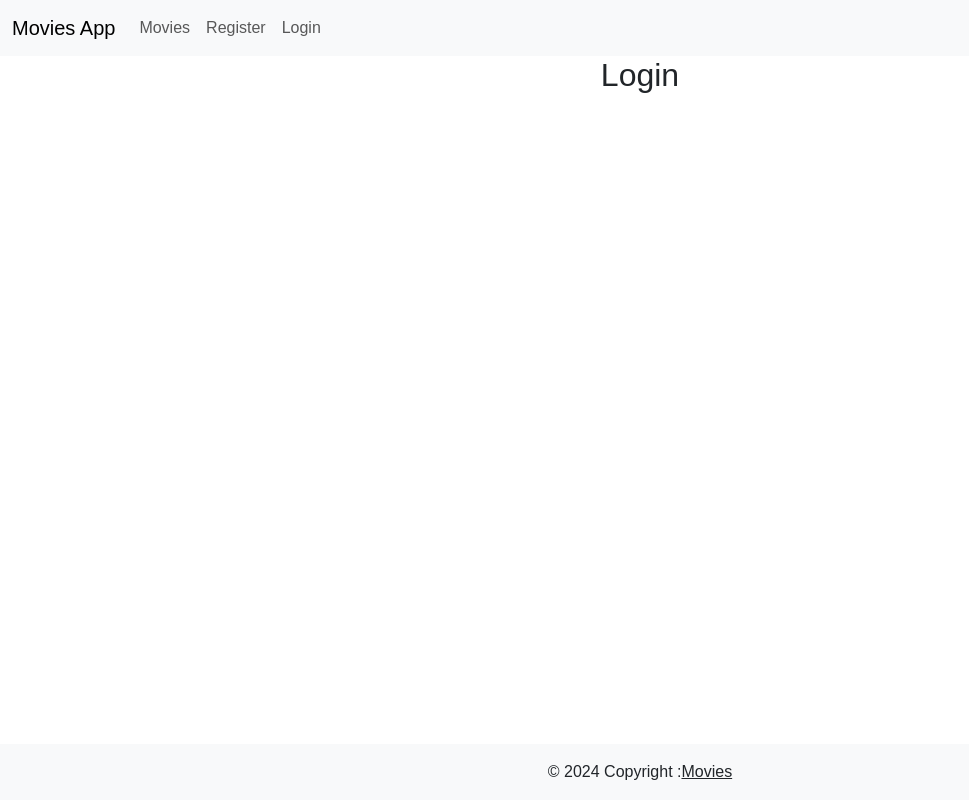
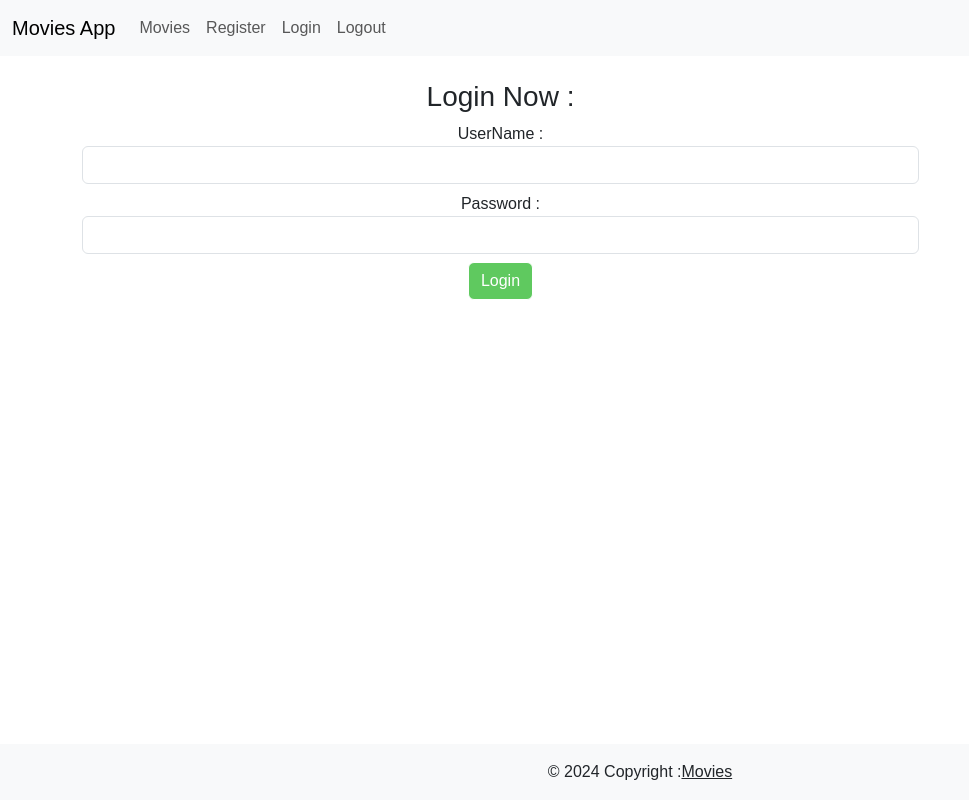
Before and after one commit to mohammedali882001/movies, a React (Create React App) app: page /login in a window 1280 px wide. Shown: the whole page, without its empty margins (0-969 px from the left). Built offline with nearby package versions, Linux system fonts and the light colour scheme; a web font is replaced by a local one.

Commit message:
Login is done

```diff
--- a/src/App.js
+++ b/src/App.js
@@ -7,7 +7,18 @@ import Login from "./Components/Login/Login";
 // import ProtectedRoute from "./Components/ProtectedRoute/ProtectedRoute";
 import { RouterProvider, createBrowserRouter } from "react-router-dom";
 import NotFound from "./Components/NotFound/NotFound";
+import { useState } from "react";
+import { jwtDecode } from "jwt-decode";
+
 function App() {
+
+  const [userData, setUserData] = useState(null);
+  function SaveUserData() {
+    let enecodeToken = localStorage.getItem("userToken");
+    let decodeToken = jwtDecode(enecodeToken);
+    setUserData(decodeToken);
+  }
+
   let routers = createBrowserRouter([
     {
       path: "",
@@ -23,7 +34,7 @@ function App() {
           ),
         },
 
-        { path: "login", element: <Login></Login> },
+        { path: "login", element: <Login SaveUserData={SaveUserData} /> },
 
         { path: "register", element: <Register></Register> },
 
--- a/src/Components/Layout/Layout.jsx
+++ b/src/Components/Layout/Layout.jsx
@@ -3,14 +3,16 @@ import styles from "./Layout.module.css";
 import Navbar from "../Navbar/Navbar";
 import Footer from "../Footer/Footer";
 import { Outlet } from "react-router-dom";
-export default function Layout() {
+
+export default function Layout({userData,setUserData}) {
   return (
     <>
-      <Navbar></Navbar>
-      <div className=" container  ">
-        <Outlet></Outlet>
+    <Navbar userData={userData} setUserData={setUserData} />
+    <div className="container">
+      <Outlet/>
       </div>
-      <Footer></Footer>
+
+     <Footer />
     </>
-  );
+  )
 }
--- a/src/Components/Login/Login.jsx
+++ b/src/Components/Login/Login.jsx
@@ -1,9 +1,122 @@
-import React from "react";
+
+import React, { useState } from "react";
 import styles from "./Login.module.css";
-export default function Login() {
+import { useFormik } from "formik";
+import * as Yup from "yup";
+import axios from "axios";
+import { useNavigate } from "react-router-dom";
+
+export default  function Login({SaveUserData}) {
+  let navigate=useNavigate();
+  const [errorMsg,setErrorMsg]= useState('');
+
+
+  let  HandleLogin = (values) => {
+   axios.post(`http://localhost:34951/api/Account/Login`,values)
+    .then((response) => {
+      if (response.data.isSuccess)
+        {
+      //console.log(response.data.isSuccess);
+
+          localStorage.setItem("userToken", response.data.data.token);
+          SaveUserData();
+          //console.log(response.data);
+          navigate("/");
+        }
+        else{
+          //console.log(response.data.data.value);
+          setErrorMsg(response.data.data.value);
+          //console.log(response.data.data[0].description)
+        }
+    })
+    .catch((err)=>{
+      //setErrorMsg(`${err.response.data.param}: ${err.response.data.msg}`)
+
+    });
+  }
+  //   if(data.message==='success')
+  //   {
+  //     localStorage.setItem('userToken',data.token);
+  //     SaveUserData();
+  //     navigate('/');
+  //   }
+  //   //console.log(values);
+  // };
+
+  let Validation = Yup.object({
+
+
+    userName: Yup.string()
+    .required("User Name is Required")
+    .min(3, "User Name Must Be greater than 3")
+    .max(10, "User Name Must Be less than 10"),
+      // .email("plz enter correct email"),
+      password:  Yup.string()
+      .required("Password is required")
+      .matches(
+        /^(?=.*[A-Za-z])(?=.*\d)(?=.*[@$!%*?&])[A-Za-z\d@$!%*?&]{8,}$/,
+        "The password must be at least 8 characters long and contain at least one alphabet character, one digit, and one special character among @$!%*?&."
+      ),
+
+  });
+
+  let formik = useFormik({
+    initialValues: {
+
+      userName: "",
+      password: "",
+
+    },
+    onSubmit: HandleLogin,
+    validationSchema: Validation,
+  });
   return (
     <>
-      <h2>Login</h2>
+      <div className=" w-75 mx-mx-auto py-4 ">
+        <h3>Login Now : </h3>
+
+        {errorMsg.length>0 ? <div className="alert alert-danger">{errorMsg}</div>:null}
+
+
+        <form onSubmit={formik.handleSubmit}>
+
+          <label htmlFor="userName">UserName : </label>
+          <input
+            type="userName"
+            id="userName"
+            name="userName"
+            value={formik.values.userName}
+            onChange={formik.handleChange}
+            onBlur={formik.handleBlur}
+            className=" form-control mb-2 "
+          ></input>
+          {formik.errors.userName && formik.touched.userName ? (
+            <div className=" alert  alert-danger ">{formik.errors.userName}</div>
+          ) : null}
+
+          <label htmlFor="password">Password : </label>
+          <input
+            type="password"
+            id="password"
+            name="password"
+            value={formik.values.password}
+            onChange={formik.handleChange}
+            onBlur={formik.handleBlur}
+            className=" form-control mb-2 "
+          ></input>
+          {formik.errors.password && formik.touched.password ? (
+            <div className=" alert  alert-danger ">
+              {formik.errors.password}
+            </div>
+          ) : null}
+
+
+          <button disabled={!(formik.isValid && formik.dirty)} type="submit" className=" btn bg-main text-white ">
+            Login
+          </button>
+
+        </form>
+      </div>
     </>
   );
 }
--- a/src/Components/Navbar/Navbar.jsx
+++ b/src/Components/Navbar/Navbar.jsx
@@ -1,6 +1,13 @@
-import { Link } from "react-router-dom";
+import { Link, useNavigate } from "react-router-dom";
 
-const Nav = () => {
+export default function Navbar({userData,setUserData}) {
+  let navigate=useNavigate();
+  let Logout=()=>{
+    localStorage.removeItem('userToken');
+    setUserData(null);
+    navigate('/Login');
+  }
+
   return (
     <nav className="navbar navbar-expand-lg bg-body-tertiary">
       <div className="container-fluid">
@@ -18,6 +25,7 @@ const Nav = () => {
         </button>
         <div className="collapse navbar-collapse" id="navbarNavAltMarkup">
           <div className="navbar-nav">
+
             <Link className="nav-link" to="/">
               Movies
             </Link>
@@ -29,6 +37,11 @@ const Nav = () => {
             <Link className="nav-link" to="login">
               Login
             </Link>
+
+            <span className="nav-link" onClick={Logout}>
+              Logout
+            </span>
+
           </div>
         </div>
       </div>
@@ -36,7 +49,7 @@ const Nav = () => {
   );
 };
 
-export default Nav;
+
 
 // Install react-router-dom
 // App.js => Routes => <Route path .. element />
--- a/src/Components/NotFound/NotFound.jsx
+++ b/src/Components/NotFound/NotFound.jsx
@@ -1,4 +1,5 @@
 import "./NotFound.module.css";
+
 export default function NotFound(props) {
   return (
     <div className="content">
--- a/src/Components/Register/Register.jsx
+++ b/src/Components/Register/Register.jsx
@@ -14,7 +14,7 @@ export default function Register() {
     setIsLoading(true);
 
     const response = await axios
-      .post(`http://localhost:5212/api/Account/register`, values)
+      .post(`http://localhost:34951/api/Account/register`, values)
       .then((res) => {
         if (res.data && res.data.isSuccess) {
           setIsLoading(false);
```
